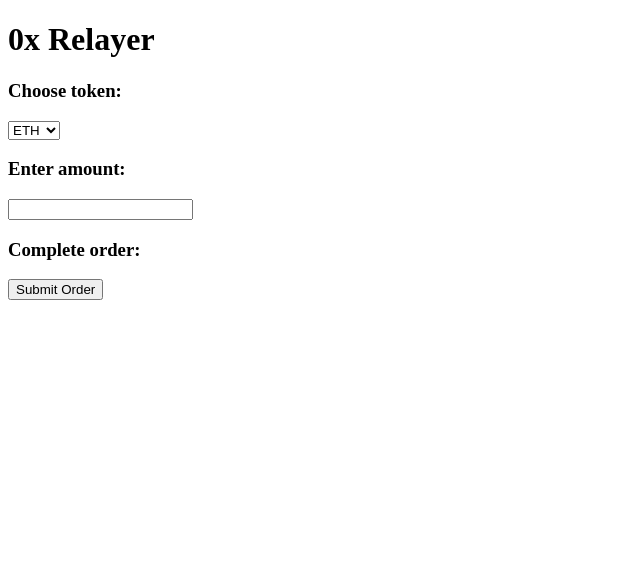
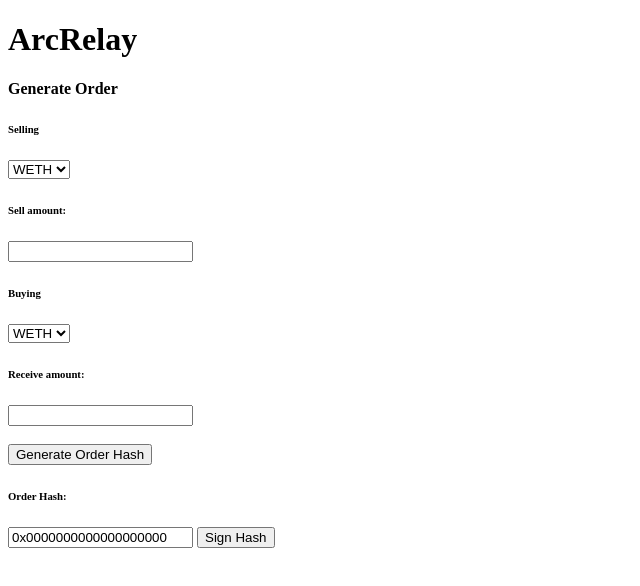
Before and after one commit to easyish/arcrelay, a website: page src/index.html in a window 1280 px wide. Shown: the whole page, without its empty margins (0-640 px from the left). Drawn offline with Linux system fonts and the light colour scheme.

Commit message:
index.html edits, probably not working yet

```diff
--- a/src/index.html
+++ b/src/index.html
@@ -6,34 +6,42 @@
   <meta name="viewport" content="width-device-width, initial-scale-1.0">
   <meta http-equiv="X-UA-Compatible" content="ie=edge">
   <title>Document</title>
-  <script type="text/typescript" scr="index.ts"></script>
+  <script src="0x.arcrelay/lib/index.js"></script>
 
 
 </head>
 <body>
 
-  <h1> 0x Relayer</h1>
+  <h1>ArcRelay</h1>
 
-  <h3> Choose token: </h3>
+  <h4>Generate Order</h4>
+
+  <h6>Selling</h6>
   <div>
-    <select id="mydropdown" name="mydropdown">
-      <option value="ETH">ETH</option>
-      <option value="BTC">BTC</option>
-      <option value="XRP">XRP</option>
-      <option value="BCH">BCH</option>
-      <option value="LTC">LTC</option>
-      <option value="NEO">NEO</option>
-      <option value="ADA">ADA</option>
-      <option value="XLM">XLM</option>
-      <option value="XMR">XMR</option>
-      <option value="EOS">EOS</option>
+    <select id="selling_dropdown" name="mydropdown">
+      <option value="WETH">WETH</option>
+      <option value="ZRX">ZRX</option>
     </select>
   </div>
+  <h6> Sell amount: </h6>
+  <input id=selling_input type= "text">
 
-  <h3> Enter amount: </h3>
-  <input id="input" type= "text">
-  <h3> Complete order: </h3>
-  <button id="button" onclick="Warn();">Submit Order</button>
+  <h6>Buying</h6>
+  <div>
+    <select id="buying_dropdown" name="mydropdown">
+      <option value="WETH">WETH</option>
+      <option value="ZRX">ZRX</option>
+    </select>
+  </div>
+  <h6> Receive amount: </h6>
+  <input id="buying_input" type= "text">
+  <br><br>
+
+  <button id="generate_button" onclick="Warn();">Generate Order Hash</button>
+
+  <h6> Order Hash: </h6>
+  <input id="hash_input" type="text" value="0x0000000000000000000" class="field left" readonly>
+  <button id="sign_button" onclick="Warn();">Sign Hash</button>
 
   <pre id="output">
   </pre>
@@ -41,27 +49,34 @@
 
   <script>
 
-    var web3 = new Web3(new Web3.providers.HttpProvider('http://localhost:8545'));
-    web3.eth.defaultAccount = web3.eth.accounts[0];
-    var relayerContract = web3.eth.contract([{ "constant": true, "inputs" : [], "name": "getRelayer", "outputs": [{"name": "", "type": "bytes32"}], "payable": false, "type": "function"}, {"constant": false, "inputs": [{"name": "val", "type": "bytes32"}], "name": "setVal", "outputs": [], "payable": false, "type": "function"}]);
+    logAddressesAsync();
+    // var web3 = new Web3(new Web3.providers.HttpProvider('http://localhost:8545'));
+    // web3.eth.defaultAccount = web3.eth.accounts[0];
+    // var relayerContract = web3.eth.contract([{ "constant": true, "inputs" : [], "name": "getRelayer", "outputs": [{"name": "", "type": "bytes32"}], "payable": false, "type": "function"}, {"constant": false, "inputs": [{"name": "val", "type": "bytes32"}], "name": "setVal", "outputs": [], "payable": false, "type": "function"}]);
 
     var title = document.getElementById("title");
 
+    var selling_input = document.getElementById("selling_input");
+    var buying_input = document.getElementById("buying_input");
+    var generate_button = document.getElementById("generate_button");
+    var hash_input = document.getElementById("hash_input");
+    var sign_button = document.getElementById("sign_button");
 
-    var input = document.getElementById("input");
-    var button = document.getElementById("button");
+
     var output = document.getElementById("output");
 
     function run(){
-      var menu = document.getElementById("mydropdown").value;
+      var selling_token = document.getElementById("selling_dropdown").value;
+      var buying_token = document.getElementById("buying_dropdown").value;
     }
+
+
 
     function Warn() {
     //  async();
-      document.getElementById("input").value;
-      var amount = document.getElementById("input").value;
-      var menu = document.getElementById("mydropdown").value;
-             alert ("Order of " + amount + " " + menu +" submitted!");
+      var sell_amount = document.getElementById("selling_input").value;
+      var sell_token = document.getElementById("selling_dropdown").value;
+             alert ("Hash for order to sell " + sell_amount + " " + sell_token +" generated!");
           }
 
 
```
